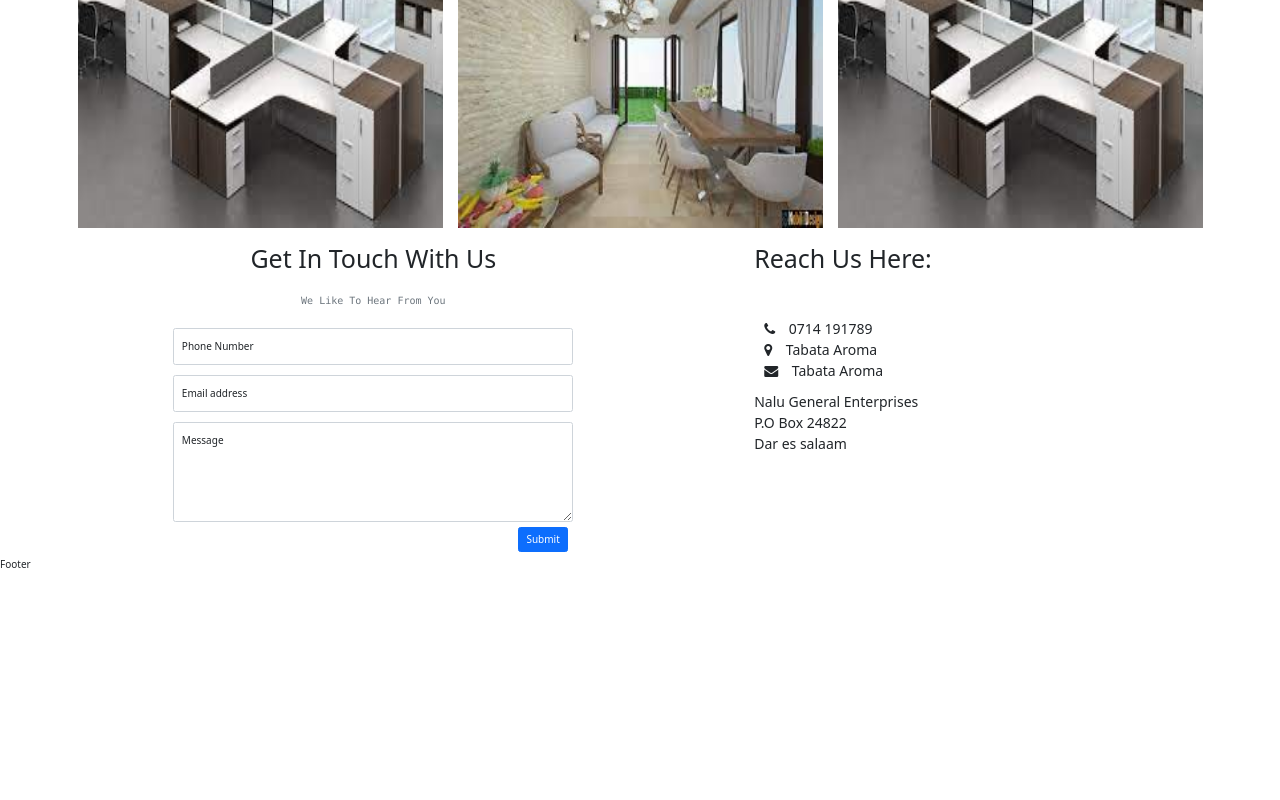
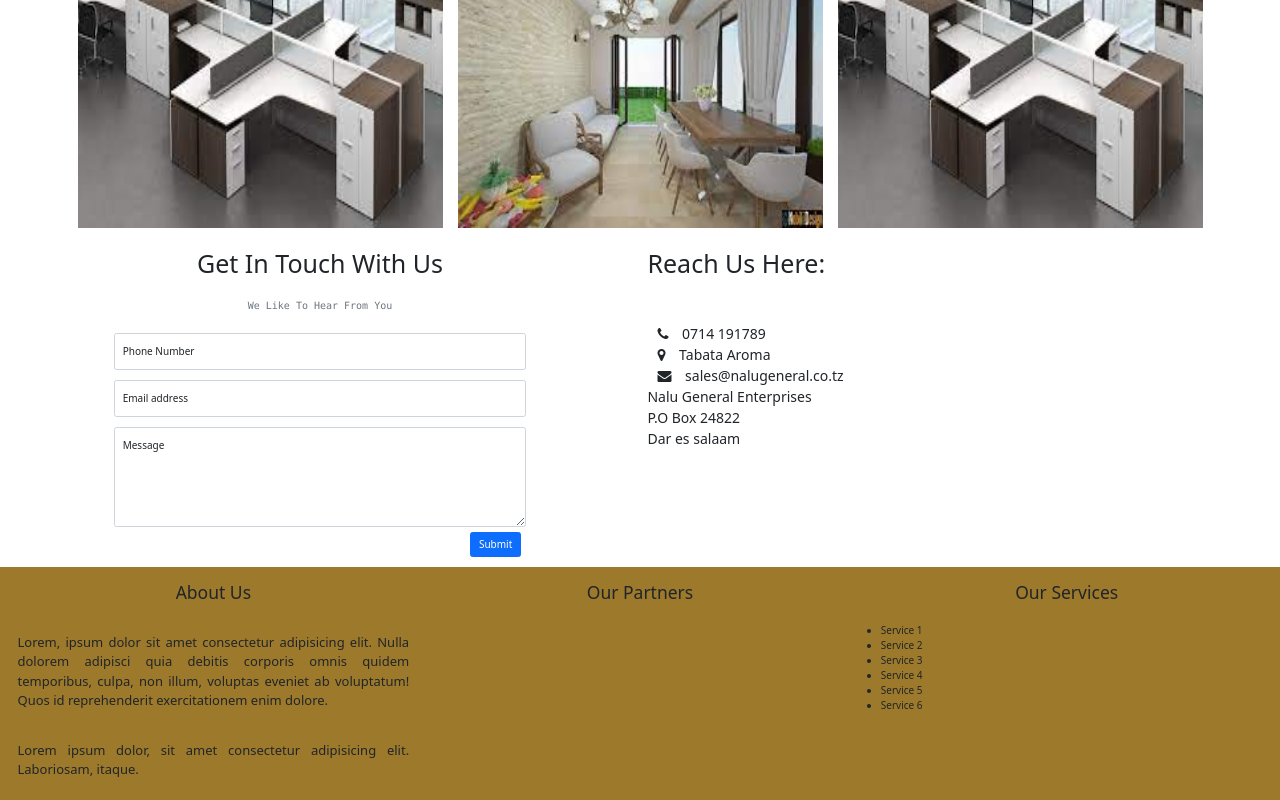
Before and after one commit to isaacadam25/nalu-furniture, a React (Create React App) app: page / in a window 1280 px wide. Shown: the part 1419-2219 px from the top of the page. Before the commit the page ends 1991 px from the top, so only its background shows below. Built offline with nearby package versions, Linux system fonts and the light colour scheme.

Commit message:
Fix: Fixed Some Bugs

```diff
--- a/src/features/contactSection/Contact.js
+++ b/src/features/contactSection/Contact.js
@@ -6,25 +6,24 @@ import ContactForm from '../../app/components/ContactForm';
 
 const Contact = () => {
   return (
-    <Container fluid>
+    <Container fluid className="py-2">
       <Row>
-        <Col md={7}>
+        <Col md={{ span: 4, offset: 1 }}>
           <h6 className="display-6 text-center py-4">Get In Touch With Us</h6>
           <p className="text-muted text-center font-monospace">
             We Like To Hear From You
           </p>
           <ContactForm />
         </Col>
-        <Col md={5}>
+        <Col md={{ span: 4, offset: 1 }}>
           <div className="contact-info py-4">
             <h3 className="display-6">Reach Us Here:</h3>
             <div className="py-3">
               <p className="lead contact-text">
-                <p>
-                  <i className="fa fa-phone px-3" /> 0714 191789 <br />
-                  <i className="fa fa-map-marker px-3" /> Tabata Aroma <br />
-                  <i className="fa fa-envelope px-3" /> Tabata Aroma
-                </p>
+                <i className="fa fa-phone px-3" /> 0714 191789 <br />
+                <i className="fa fa-map-marker px-3" /> Tabata Aroma <br />
+                <i className="fa fa-envelope px-3" /> sales@nalugeneral.co.tz
+                <br />
                 Nalu General Enterprises <br />
                 P.O Box 24822 <br />
                 Dar es salaam
--- a/src/features/footer/Footer.js
+++ b/src/features/footer/Footer.js
@@ -1,7 +1,40 @@
 import React from 'react';
+import { Container, Row, Col, ListGroup } from 'react-bootstrap';
 
 const Footer = () => {
-  return <div>Footer</div>;
+  return (
+    <Container fluid className="footer-section">
+      <Row>
+        <Col md={4} className="about-us">
+          <h3 className="h3 text-center py-4">About Us</h3>
+          <p className="p-3">
+            Lorem, ipsum dolor sit amet consectetur adipisicing elit. Nulla
+            dolorem adipisci quia debitis corporis omnis quidem temporibus,
+            culpa, non illum, voluptas eveniet ab voluptatum! Quos id
+            reprehenderit exercitationem enim dolore.
+          </p>
+          <p className="p-3">
+            Lorem ipsum dolor, sit amet consectetur adipisicing elit.
+            Laboriosam, itaque.
+          </p>
+        </Col>
+        <Col md={4}>
+          <h3 className="h3 text-center py-4">Our Partners</h3>
+        </Col>
+        <Col md={4}>
+          <h3 className="h3 text-center py-4">Our Services</h3>
+          <ul>
+            <li>Service 1</li>
+            <li>Service 2</li>
+            <li>Service 3</li>
+            <li>Service 4</li>
+            <li>Service 5</li>
+            <li>Service 6</li>
+          </ul>
+        </Col>
+      </Row>
+    </Container>
+  );
 };
 
 export default Footer;
--- a/src/index.css
+++ b/src/index.css
@@ -121,12 +121,20 @@ a {
 
 /* contact form styles */
 
-.contact-form {
-  width: 40rem;
-  margin: auto;
-}
-
 .contact-text {
   font-size: 1.4rem;
   padding-top: 3rem;
 }
+
+/* contact form style ends */
+
+/* footer section styles */
+
+.footer-section {
+  background: var(--primary-color);
+}
+
+.about-us p {
+  font-size: 1.3rem;
+  text-align: justify;
+}
```
